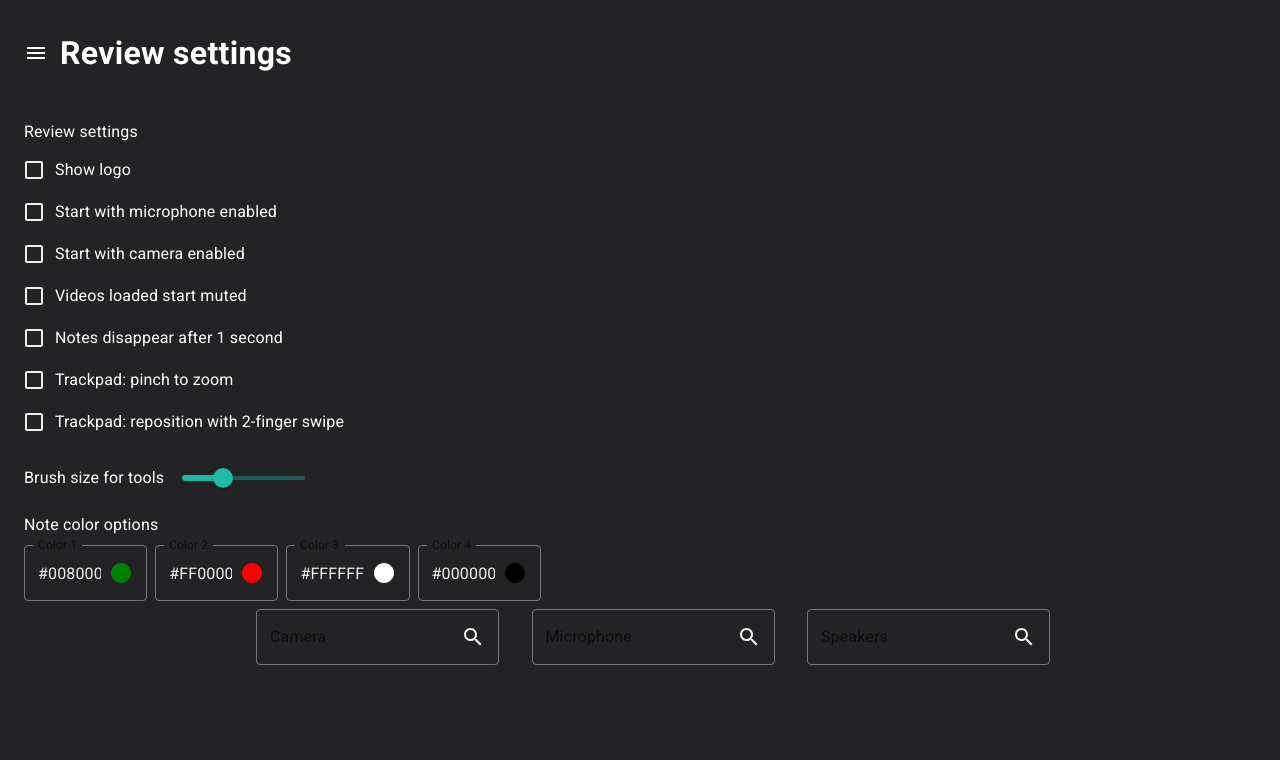
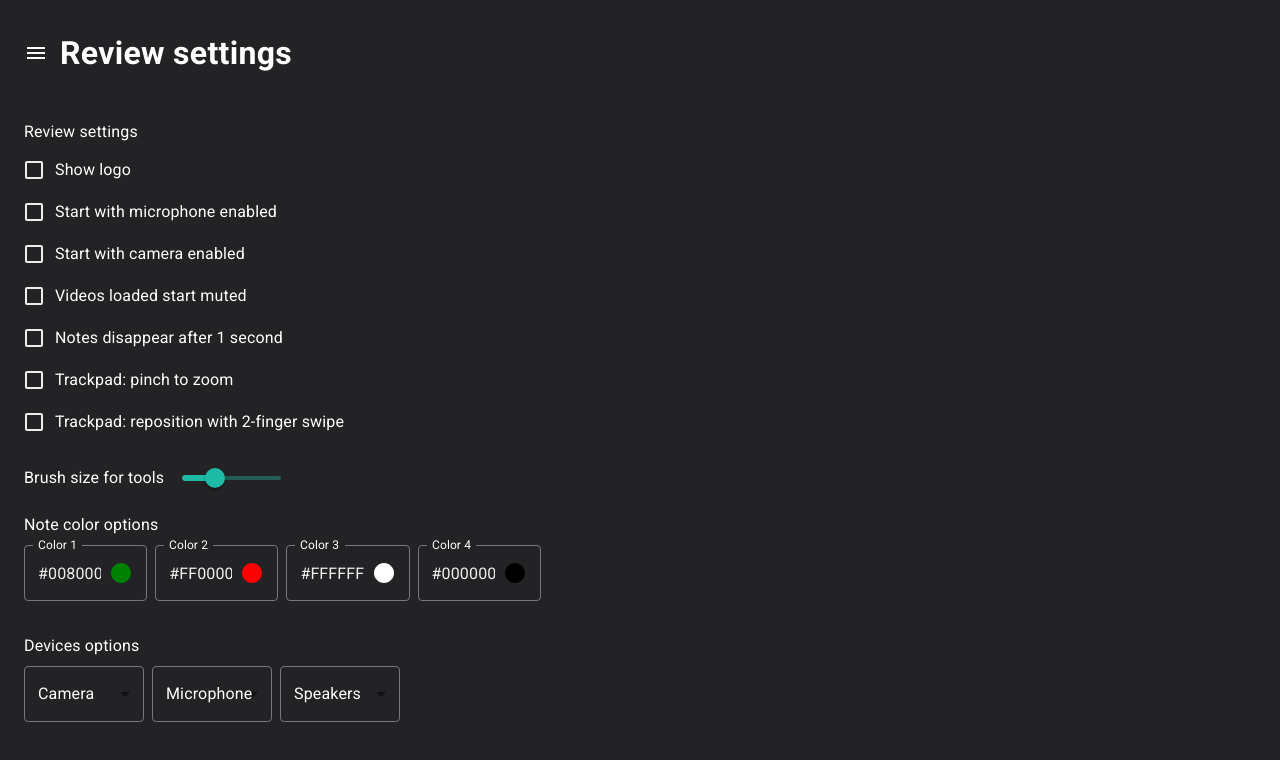
Before and after one commit to Thalles1946/pactto-dashboard, a React (Create React App) app: page /review-settings in a window 1280 px wide. Shown: the top 760 px of the page. Built offline with nearby package versions, Linux system fonts and the light colour scheme.

Commit message:
Feat : Added adicional CSS

```diff
--- a/src/Drawer/index.js
+++ b/src/Drawer/index.js
@@ -16,9 +16,15 @@ import {
   GifTwoTone,
   Home,
   Link,
+  ManageAccounts,
+  OndemandVideo,
+  Redeem,
   Settings,
+  Subscriptions,
   VideoCall,
   VideoCameraBack,
+  VideoLibrary,
+  ViewCarousel,
 } from "@mui/icons-material";
 import "./index.css";
 import { useNavigate } from "react-router-dom";
@@ -43,7 +49,7 @@ export default function Drawer({ open, setOpen }) {
     },
     {
       text: "Items to review",
-      icon: <VideoCall />,
+      icon: <VideoLibrary />,
       navLink: "/videos-to-review",
     },
     {
@@ -53,27 +59,27 @@ export default function Drawer({ open, setOpen }) {
     },
     {
       text: "Personal information",
-      icon: <AccountBox />,
+      icon: <ManageAccounts />,
       navLink: "/personal-info",
     },
     {
       text: "Review packages for sale",
-      icon: <GifTwoTone />,
+      icon: <Redeem />,
       navLink: "/packages",
     },
     {
       text: "Pactto website",
-      icon: <Link />,
+      icon: <ViewCarousel />,
       navLink: "/profile",
     },
     {
       text: "Reference video library",
-      icon: <VideoCall />,
+      icon: <OndemandVideo />,
       navLink: "/library",
     },
     {
       text: "Subscription",
-      icon: <VideoCameraBack />,
+      icon: <Subscriptions />,
       navLink: "/subscription",
     },
     {
--- a/src/Pages/Chats/index.js
+++ b/src/Pages/Chats/index.js
@@ -1,4 +1,4 @@
-import { InputAdornment, TextField } from "@mui/material";
+import { InputAdornment, TextField, Typography } from "@mui/material";
 import "./index.css";
 import { Search } from "@mui/icons-material";
 
--- a/src/Pages/Library/index.js
+++ b/src/Pages/Library/index.js
@@ -70,6 +70,12 @@ export default function Library() {
           </Typography>
         </Button>
       </div>
+      <Typography
+        sx={{ font: "14px Roboto", color: "#6E6E6E", margin: "16px 0px 0px" }}
+      >
+        Videos uploaded to the reference video library can be used in
+        side-by-side comparisons, or can be shared with learners directly.
+      </Typography>
     </>
   );
 }
--- a/src/Pages/Settings/index.css
+++ b/src/Pages/Settings/index.css
@@ -27,4 +27,11 @@
 .colors-selector {
   display: flex;
   gap: 8px;
+  margin-bottom: 2%;
 }
+
+.device-selector {
+  display: flex;
+  gap: 8px;
+  margin-bottom: 5%;
+}
--- a/src/Pages/Settings/index.js
+++ b/src/Pages/Settings/index.js
@@ -1,8 +1,12 @@
 import {
   Checkbox,
+  FormControl,
   FormControlLabel,
   FormGroup,
   InputAdornment,
+  InputLabel,
+  MenuItem,
+  Select,
   Slider,
   TextField,
   Typography,
@@ -133,7 +137,7 @@ export default function Settings() {
           max={7}
           sx={{
             color: "#1dbba5",
-            width: "10%",
+            width: "8%",
             "& .MuiSlider-valueLabel": {
               backgroundColor: "#1dbba5",
             },
@@ -150,6 +154,11 @@ export default function Settings() {
         </Typography>
         <div className="colors-selector">
           <TextField
+            InputLabelProps={{
+              style: {
+                color: "white",
+              },
+            }}
             sx={{
               width: "10%",
 
@@ -182,11 +191,16 @@ export default function Settings() {
                 color: "#efeff0",
               },
             }}
-            placeholder="Search"
+            placeholder="#00FF00"
             variant="outlined"
             label="Color 1"
           />
           <TextField
+            InputLabelProps={{
+              style: {
+                color: "white",
+              },
+            }}
             sx={{
               width: "10%",
 
@@ -219,11 +233,16 @@ export default function Settings() {
                 color: "#efeff0",
               },
             }}
-            placeholder="Search"
+            placeholder="#00FF00"
             variant="outlined"
             label="Color 2"
           />
           <TextField
+            InputLabelProps={{
+              style: {
+                color: "white",
+              },
+            }}
             sx={{
               width: "10%",
 
@@ -256,11 +275,16 @@ export default function Settings() {
                 color: "#efeff0",
               },
             }}
-            placeholder="Search"
+            placeholder="#00FF00"
             variant="outlined"
             label="Color 3"
           />
           <TextField
+            InputLabelProps={{
+              style: {
+                color: "white",
+              },
+            }}
             sx={{
               width: "10%",
 
@@ -293,111 +317,199 @@ export default function Settings() {
                 color: "#efeff0",
               },
             }}
-            placeholder="Search"
+            placeholder="#00FF00"
             variant="outlined"
             label="Color 4"
           />
         </div>
+        <Typography
+          sx={{
+            display: "flex",
+          }}
+        >
+          Devices options
+        </Typography>
         <div className="device-selector">
-          <TextField
+          <FormControl
             sx={{
-              marginLeft: "26px",
+              maxWidth: "16%",
 
+              minWidth: 120,
               "& .MuiOutlinedInput-root": {
                 color: "#a7a7a8",
                 "& fieldset": {
                   borderColor: "#777678",
                 },
                 "&:hover fieldset": {
-                  borderColor: "#e2e2e3",
+                  borderColor: "#1bac98",
                 },
-                "&:focus fieldset": {
+                "&.Mui-focused fieldset": {
                   borderColor: "#1bac98",
                 },
               },
             }}
-            InputProps={{
-              endAdornment: (
-                <InputAdornment color="#efeff0" position="end">
-                  <Search sx={{ color: "#efeff0" }} />
-                </InputAdornment>
-              ),
+          >
+            <InputLabel
+              style={{
+                color: "white",
               }}
-            inputProps={{
-              style: {
-                color: "#efeff0",
+              id="demo-simple-select-helper-label"
+            >
+              Camera
+            </InputLabel>
+
+            <Select
+              MenuProps={{
+                PaperProps: {
+                  sx: {
+                    backgroundColor: "#424242",
+                    color: "#FFFFFF",
+                    maxHeight: "35%",
+                  },
                 },
               }}
-            placeholder="Search"
-            variant="outlined"
               label="Camera"
-          />{" "}
-          <TextField
+            >
+              <MenuItem
+                sx={{ width: "100%", backgroundColor: "#424242" }}
+                value="camera"
+              >
+                Integrated Camera (174f:1176)
+              </MenuItem>
+            </Select>
+          </FormControl>
+          <FormControl
             sx={{
-              marginLeft: "26px",
+              maxWidth: "16%",
 
+              minWidth: 120,
               "& .MuiOutlinedInput-root": {
                 color: "#a7a7a8",
                 "& fieldset": {
                   borderColor: "#777678",
                 },
                 "&:hover fieldset": {
-                  borderColor: "#e2e2e3",
+                  borderColor: "#1bac98",
                 },
-                "&:focus fieldset": {
+                "&.Mui-focused fieldset": {
                   borderColor: "#1bac98",
                 },
               },
             }}
-            InputProps={{
-              endAdornment: (
-                <InputAdornment color="#efeff0" position="end">
-                  <Search sx={{ color: "#efeff0" }} />
-                </InputAdornment>
-              ),
+          >
+            <InputLabel
+              style={{
+                color: "white",
               }}
-            inputProps={{
-              style: {
-                color: "#efeff0",
+              id="demo-simple-select-helper-label"
+            >
+              Microphone
+            </InputLabel>
+
+            <Select
+              MenuProps={{
+                PaperProps: {
+                  sx: {
+                    backgroundColor: "#424242",
+                    color: "#FFFFFF",
+                    maxHeight: "35%",
+                  },
                 },
               }}
-            placeholder="Search"
-            variant="outlined"
               label="Microphone"
-          />{" "}
-          <TextField
+            >
+              <MenuItem
+                sx={{ width: "100%", backgroundColor: "#424242" }}
+                value="prd-mic"
+              >
+                Padrão - Microfone (Realtek(R) Audio)
+              </MenuItem>
+              <MenuItem
+                sx={{ width: "100%", backgroundColor: "#424242" }}
+                value="com-mic"
+              >
+                Comunicações - Microfone (Realtek(R) Audio)
+              </MenuItem>
+              <MenuItem
+                sx={{ width: "100%", backgroundColor: "#424242" }}
+                value="mic-realtek"
+              >
+                Microfone (Realtek(R) Audio)
+              </MenuItem>
+            </Select>
+          </FormControl>
+          <FormControl
             sx={{
-              marginLeft: "26px",
+              maxWidth: "16%",
 
+              minWidth: 120,
               "& .MuiOutlinedInput-root": {
                 color: "#a7a7a8",
                 "& fieldset": {
                   borderColor: "#777678",
                 },
                 "&:hover fieldset": {
-                  borderColor: "#e2e2e3",
+                  borderColor: "#1bac98",
                 },
-                "&:focus fieldset": {
+                "&.Mui-focused fieldset": {
                   borderColor: "#1bac98",
                 },
               },
             }}
-            InputProps={{
-              endAdornment: (
-                <InputAdornment color="#efeff0" position="end">
-                  <Search sx={{ color: "#efeff0" }} />
-                </InputAdornment>
-              ),
+          >
+            <InputLabel
+              style={{
+                color: "white",
               }}
-            inputProps={{
-              style: {
-                color: "#efeff0",
+              id="demo-simple-select-helper-label"
+            >
+              Speakers
+            </InputLabel>
+
+            <Select
+              MenuProps={{
+                PaperProps: {
+                  sx: {
+                    backgroundColor: "#424242",
+                    color: "#FFFFFF",
+                    maxHeight: "35%",
+                  },
                 },
               }}
-            placeholder="Search"
-            variant="outlined"
               label="Speakers"
-          />
+            >
+              <MenuItem
+                sx={{ width: "100%", backgroundColor: "#424242" }}
+                value="fones-prd"
+              >
+                Padrão - Fones de ouvido (Realtek(R) Audio)
+              </MenuItem>
+              <MenuItem
+                sx={{ width: "100%", backgroundColor: "#424242" }}
+                value="coms"
+              >
+                Comunicações - Fones de ouvido (Realtek(R) Audio)
+              </MenuItem>
+              <MenuItem
+                sx={{ width: "100%", backgroundColor: "#424242" }}
+                value="L22W931"
+              >
+                1 - L22W931 (AMD High Definition Audio Device)
+              </MenuItem>
+              <MenuItem
+                sx={{ width: "100%", backgroundColor: "#424242" }}
+                value="auto-falantes"
+              >
+                Alto-falantes (Realtek(R) Audio)
+              </MenuItem>
+              <MenuItem
+                sx={{ width: "100%", backgroundColor: "#424242" }}
+                value="fones"
+              >
+                Fones de ouvido (Realtek(R) Audio)
+              </MenuItem>
+            </Select>
+          </FormControl>
         </div>
       </div>
     </div>
```
Also changed, not shown: src/Pages/Personal_info/index.js (+35 -12 lines), src/Pages/Website/index.js (+57 -23 lines). Lines whose indentation alone changed are shown as unchanged.
